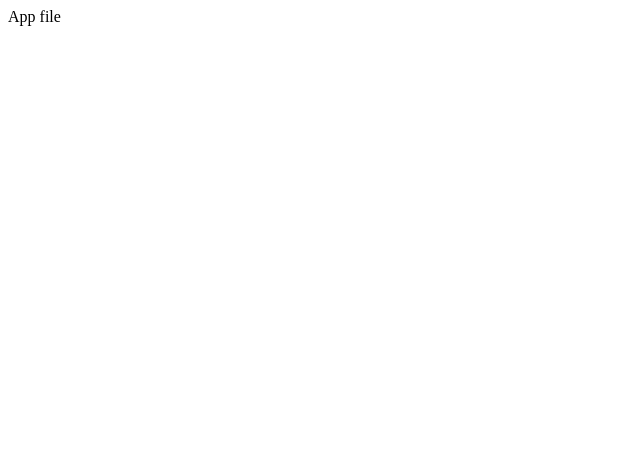
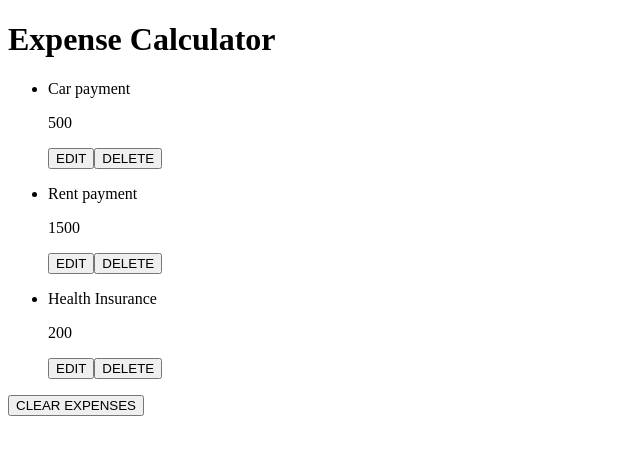
Before and after one commit to gerretkubota/budget-calculator, a React app: page / in a window 1280 px wide. Shown: the top 454 px of the page, without its empty margins (0-640 px from the left). Built offline with nearby package versions, Linux system fonts and the light colour scheme.

Commit message:
*feature* display a list of dummy items

```diff
--- a/src/App.jsx
+++ b/src/App.jsx
@@ -1,5 +1,23 @@
-import React from 'react';
+import React, { useState } from 'react';
 
-const App = () => <div>App file</div>;
+import ExpenseList from './components/ExpenseList/ExpenseList.jsx';
+import ExpenseForm from './components/ExpenseForm/ExpenseForm.jsx';
+
+const dummyData = [
+  { id: 0, expense: 'Car payment', amount: 500 },
+  { id: 1, expense: 'Rent payment', amount: 1500 },
+  { id: 2, expense: 'Health Insurance', amount: 200 },
+];
+
+const App = () => {
+  const [expenses, setExpenses] = useState(dummyData);
+
+  return (
+    <div className="app-container">
+      <h1>Expense Calculator</h1>
+      <ExpenseList expenses={expenses} />
+    </div>
+  );
+};
 
 export default App;
--- /dev/null
+++ b/src/components/ExpenseList/ExpenseList.jsx
@@ -0,0 +1,23 @@
+import React from 'react';
+import PropTypes from 'prop-types';
+
+import Item from '../Item/Item.jsx';
+
+const ExpenseList = ({ expenses }) => (
+  <div className="expense-list-container">
+    <ul>
+      {expenses.map(item => (
+        <Item key={item.id} itemInfo={item} />
+      ))}
+    </ul>
+    {expenses.length && expenses.length > 0 ? (
+      <button type="button">CLEAR EXPENSES</button>
+    ) : null}
+  </div>
+);
+
+ExpenseList.propTypes = {
+  expenses: PropTypes.arrayOf(PropTypes.shape({})),
+};
+
+export default ExpenseList;
--- /dev/null
+++ b/src/components/Item/Item.jsx
@@ -0,0 +1,23 @@
+import React from 'react';
+import PropTypes from 'prop-types';
+
+const Item = ({ itemInfo }) => (
+  <>
+    <li>
+      <div>
+        <p>{itemInfo.expense}</p>
+        <p>{itemInfo.amount}</p>
+      </div>
+      <div>
+        <button type="button">EDIT</button>
+        <button type="button">DELETE</button>
+      </div>
+    </li>
+  </>
+);
+
+Item.propTypes = {
+  itemInfo: PropTypes.shape({}),
+};
+
+export default Item;
```
Also changed, not shown: src/components/ExpenseForm/ExpenseForm.jsx (added).
